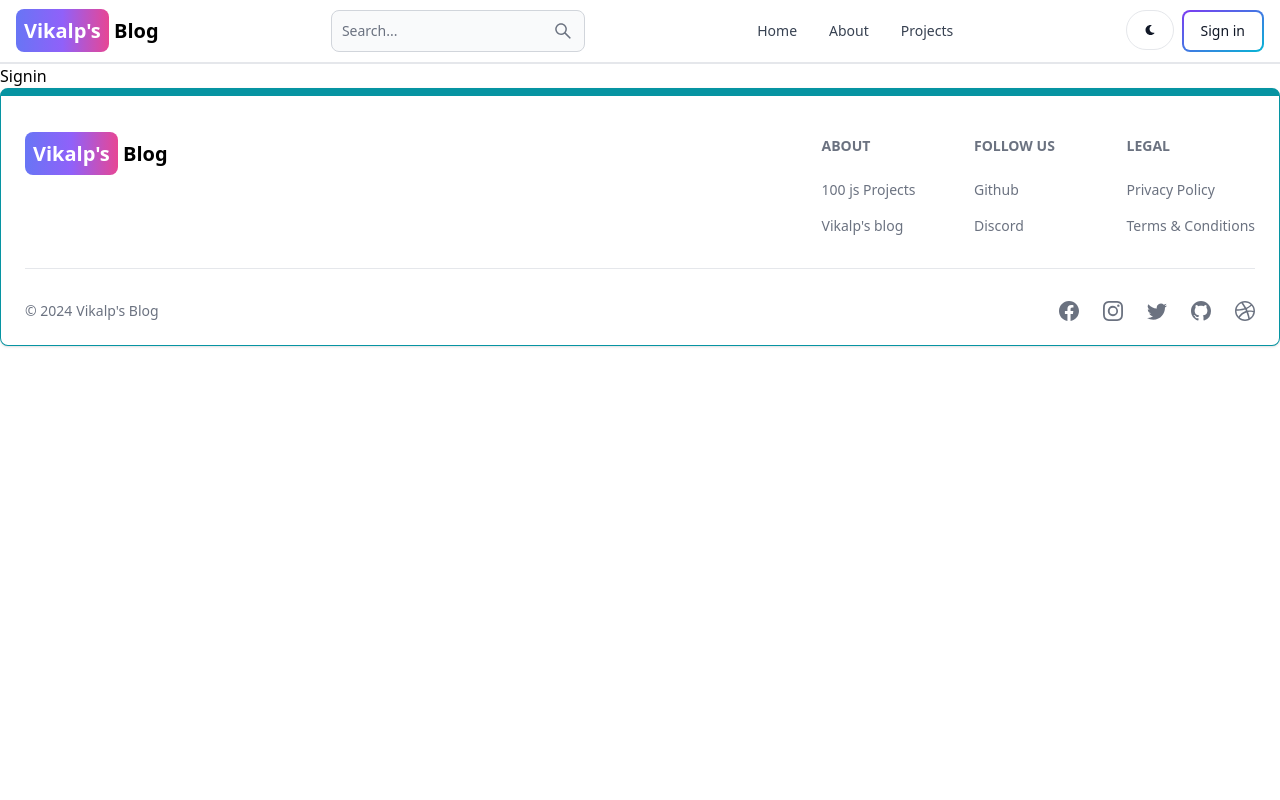
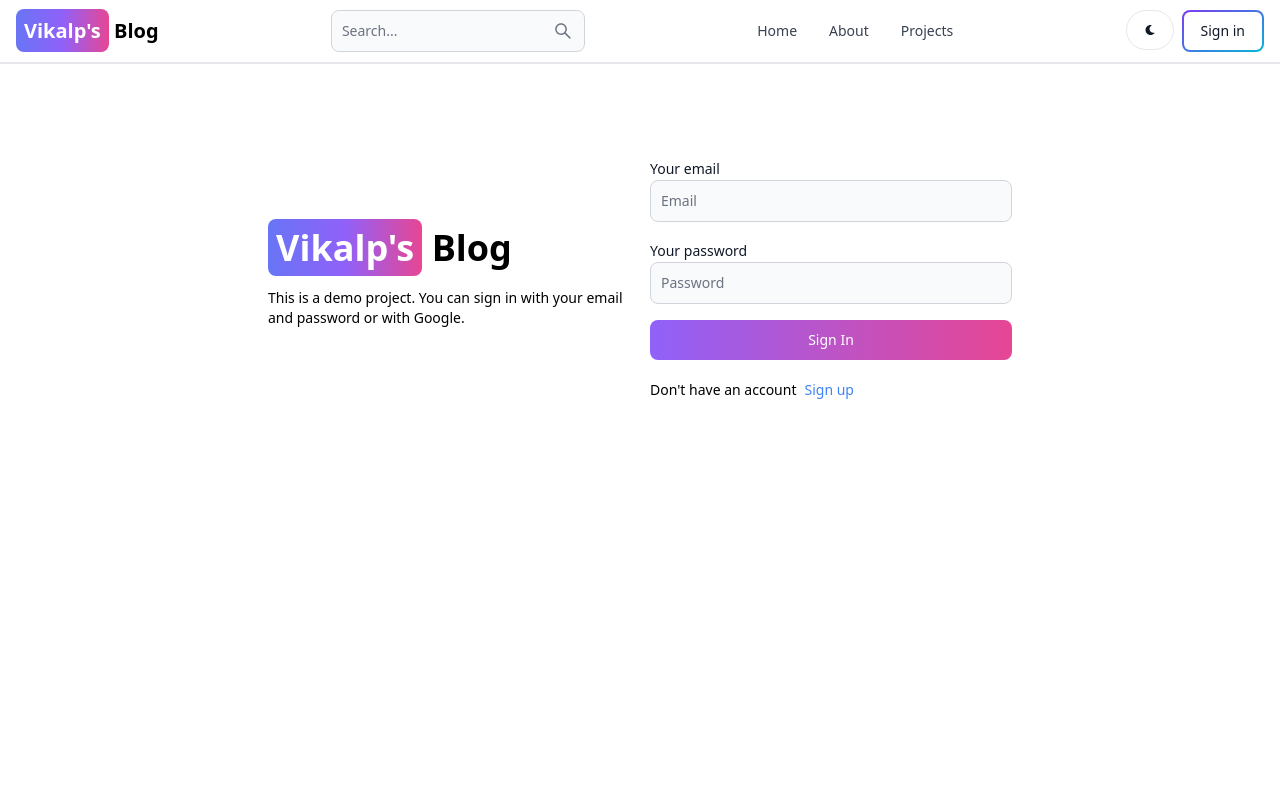
Before and after one commit to vikalp-tomer/mern-blog, a React (Vite) app in the folder client/: page /sign-in in a window 1280 px wide. Shown: the top 800 px of the page. Built offline with nearby package versions, Linux system fonts and the light colour scheme.

Commit message:
complete signin page functionality

```diff
--- a/client/src/pages/Signin.jsx
+++ b/client/src/pages/Signin.jsx
@@ -1,3 +1,116 @@
-export default function Signin() {
-  return <div>Signin</div>;
+import { Link, useNavigate } from "react-router-dom";
+import { Alert, Button, Label, Spinner, TextInput } from "flowbite-react";
+import { useState } from "react";
+
+export default function SignIn() {
+  const [formData, setFormData] = useState({});
+  const [errorMessage, setErrorMessage] = useState(null);
+  const [loading, setLoading] = useState(false);
+  const navigate = useNavigate();
+
+  const handleChange = (e) => {
+    setFormData({
+      ...formData,
+      [e.target.id]: e.target.value.trim(),
+    });
+    console.log(formData);
+  };
+
+  const handleSubmit = async (e) => {
+    e.preventDefault();
+    if (!formData.email || !formData.password) {
+      setErrorMessage("Please fill all the fields");
+      return;
+    }
+    try {
+      setLoading(true);
+      setErrorMessage(null);
+      const response = await fetch("/api/auth/signin", {
+        method: "POST",
+        headers: {
+          "Content-Type": "application/json",
+        },
+        body: JSON.stringify(formData),
+      });
+      const data = await response.json();
+      if (data.success === false) {
+        setErrorMessage(data.message);
+        setLoading(false);
+        return;
+      }
+      setLoading(false);
+      console.log(data);
+      navigate("/");
+    } catch (error) {
+      setErrorMessage(error.message);
+      setLoading(false);
+    }
+  };
+  return (
+    <div className="min-h-screen mt-20">
+      <div className="flex p-3 max-w-3xl mx-auto flex-col md:flex-row md:items-center gap-5">
+        {/* left */}
+        <div className="flex-1">
+          <Link to={"/"} className=" font-bold dark:text-white text-4xl">
+            <span className="px-2 py-1 bg-gradient-to-r from-indigo-500 via-purple-500 to-pink-500 rounded-lg text-white">
+              Vikalp's
+            </span>{" "}
+            Blog
+          </Link>
+          <p className="text-sm mt-5">
+            This is a demo project. You can sign in with your email and password
+            or with Google.
+          </p>
+        </div>
+        {/* right */}
+        <div className="flex-1">
+          <form className="flex flex-col gap-4" onSubmit={handleSubmit}>
+            <div>
+              <Label value="Your email" />
+              <TextInput
+                id="email"
+                type="email"
+                placeholder="Email"
+                onChange={handleChange}
+              />
+            </div>
+            <div>
+              <Label value="Your password" />
+              <TextInput
+                id="password"
+                type="password"
+                placeholder="Password"
+                onChange={handleChange}
+              />
+            </div>
+            <Button
+              gradientDuoTone="purpleToPink"
+              type="submit"
+              disabled={loading}
+            >
+              {loading ? (
+                <>
+                  <Spinner size={"sm"} />
+                  <span className="pl-3">Loading...</span>
+                </>
+              ) : (
+                "Sign In"
+              )}
+            </Button>
+          </form>
+          <div className="flex gap-2 text-sm mt-5">
+            <span>Don't have an account</span>
+            <Link to={"/sign-up"} className="text-blue-500">
+              Sign up
+            </Link>
+          </div>
+          {errorMessage && (
+            <Alert className="mt-5" color={"failure"}>
+              {errorMessage}
+            </Alert>
+          )}
+        </div>
+      </div>
+    </div>
+  );
 }
```
